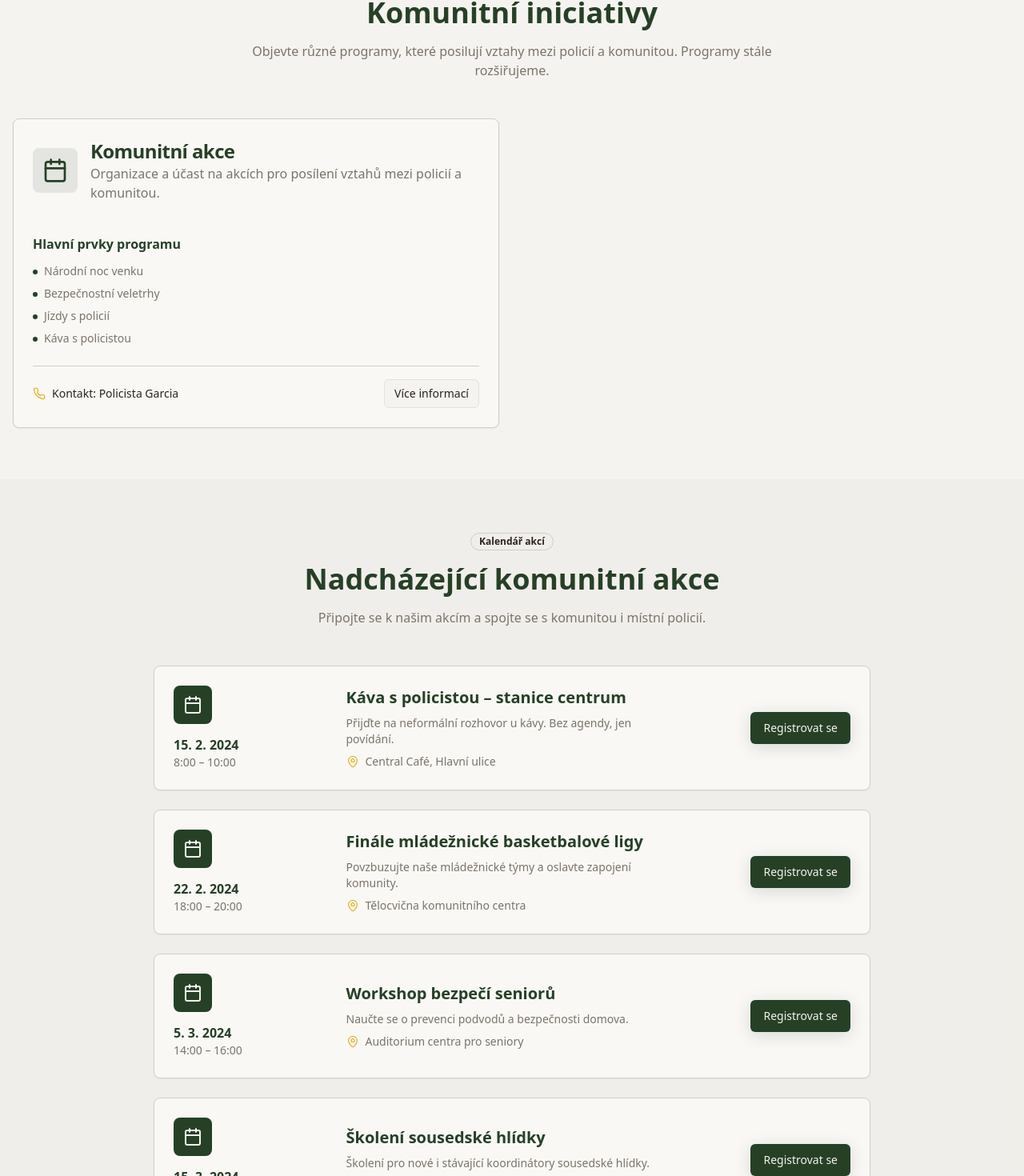
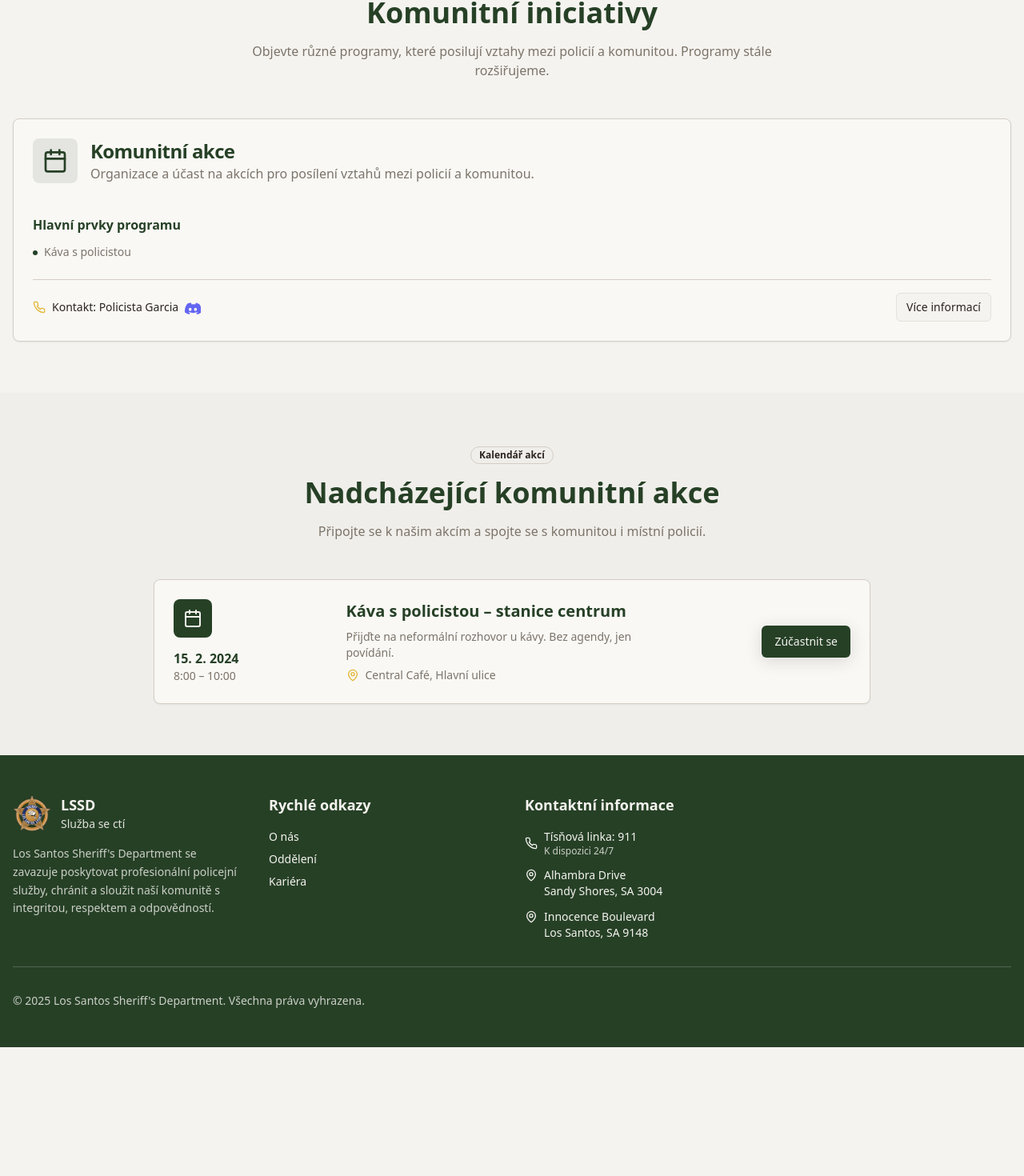
Before and after one commit to Rollazino/lssd-chronicles, a React (Vite) app: page /community in a window 1280 px wide. Shown: the part 564-2034 px from the top of the page at 80% size. After the commit the page ends 1873 px from the top, so only its background shows below. Built offline with nearby package versions, Linux system fonts and the light colour scheme.

Commit message:
programy
opet trochu vylepsene

```diff
--- a/src/pages/Community.tsx
+++ b/src/pages/Community.tsx
@@ -13,50 +13,112 @@ import {
 } from "lucide-react";
 import Navigation from "@/components/Navigation";
 import Footer from "@/components/Footer";
+import React, { useState } from "react";
+// Formulář pro registraci na akci s webhookem
+function EventRegistrationForm({ event, onClose }: { event: { title: string; webhook: string }; onClose: () => void }) {
+  const [name, setName] = useState("");
+  const [email, setEmail] = useState("");
+  const [discord, setDiscord] = useState("");
+  const [note, setNote] = useState("");
+  const [colleague, setColleague] = useState("");
+  const [sending, setSending] = useState(false);
+  const [sent, setSent] = useState(false);
+  const handleSubmit = async (e: React.FormEvent) => {
+    e.preventDefault();
+    setSending(true);
+    const payload = {
+      content: `Nová registrace na akci: ${event.title}\nJméno: ${name}\nEmail: ${email}\nDiscord: ${discord}\nKolega: ${colleague ? colleague : "(nevybráno)"}\nPoznámka: ${note}`
+    };
+    try {
+      await fetch(event.webhook, {
+        method: "POST",
+        headers: { "Content-Type": "application/json" },
+        body: JSON.stringify(payload)
+      });
+      setSent(true);
+    } catch {
+      alert("Nepodařilo se odeslat registraci.");
+    }
+    setSending(false);
+  };
+  if (sent) return <div className="p-4 bg-green-100 rounded">Registrace byla úspěšně odeslána!</div>;
+  return (
+    <form className="space-y-3 mt-4" onSubmit={handleSubmit}>
+  <input required className="w-full max-w-lg mx-auto p-3 border rounded text-sm" placeholder="Jméno a příjmení" value={name} onChange={e => setName(e.target.value)} />
+  <input required type="email" className="w-full max-w-lg mx-auto p-3 border rounded text-sm" placeholder="Email" value={email} onChange={e => setEmail(e.target.value)} />
+  <input className="w-full max-w-lg mx-auto p-3 border rounded text-sm" placeholder="Discord" value={discord} onChange={e => setDiscord(e.target.value)} />
+    <textarea rows={2} className="w-full max-w-lg mx-auto p-3 border rounded text-sm placeholder:text-base resize-none" placeholder={"Jméno kolegy,\nkterého byste rád/a (nepovinné)"} value={colleague} onChange={e => setColleague(e.target.value)} />
+  <textarea className="w-full max-w-lg mx-auto p-3 border rounded text-sm" placeholder="Poznámka" value={note} onChange={e => setNote(e.target.value)} />
+      <div className="flex gap-2">
+        <button type="submit" className="bg-primary text-white px-4 py-2 rounded" disabled={sending}>{sending ? "Odesílám..." : "Odeslat"}</button>
+        <button type="button" className="bg-muted px-4 py-2 rounded" onClick={onClose}>Zavřít</button>
+      </div>
+    </form>
+  );
+}
 
 const Community = () => {
+  const [showFormIndex, setShowFormIndex] = useState<number|null>(null);
   const programs = [
   /*{
     icon: Shield,
     title: "Sousedská hlídka",
     description: "Zapojení obyvatel do spolupráce s policií pro prevenci kriminality a budování bezpečnějších komunit.",
     features: ["Měsíční setkání", "Školení v prevenci kriminality", "Přímá komunikace s hlídkovými policisty", "Systém komunitních upozornění"],
-      contact: "Policista Martinez"
+    benefits: ["Zvýšení bezpečnosti v sousedství", "Lepší informovanost obyvatel", "Silnější vztahy mezi komunitou a policií", "Rychlejší reakce na podezřelé situace"],
+    contact: "Policista Martinez",
+    discord: "123456789012345678", // zde zadejte správné Discord ID
+    detail: "Sousedská hlídka je program, který umožňuje obyvatelům aktivně se podílet na bezpečnosti své čtvrti. Získáte přístup k informacím, školením a přímé komunikaci s policií."
   },
     {
       icon: GraduationCap,
       title: "Programy pro mládež",
       description: "Zapojení mladých lidí prostřednictvím vzdělávacích a volnočasových aktivit, které podporují pozitivní vztahy s policií.",
       features: ["Programy po škole", "Letní tábory", "Mentorské příležitosti", "Vzdělávací workshopy"],
-      contact: "Detektiv Johnson"
+      benefits: ["Rozvoj dovedností mladých lidí", "Prevence kriminality v mládeži", "Podpora pozitivních vzorů", "Budování důvěry mezi mládeží a policií"],
+      contact: "Detektiv Johnson",
+      discord: "234567890123456789", // zde zadejte správné Discord ID
+      detail: "Programy pro mládež pomáhají mladým lidem rozvíjet dovednosti, budovat pozitivní vztahy a získat nové zkušenosti pod vedením policie."
     },
     {
       icon: Users,
       title: "Komunitní policie",
       description: "Budování partnerství mezi policií a občany pro řešení problémů a zlepšení kvality života.",
       features: ["Pravidelná komunitní fóra", "Partnerství pro řešení problémů", "Programy pěších hlídek", "Setkání s občany"],
-      contact: "Poručík Davis"
+      benefits: ["Lepší komunikace mezi policií a občany", "Efektivnější řešení místních problémů", "Zvýšení důvěry v policii", "Zlepšení kvality života v komunitě"],
+      contact: "Poručík Davis",
+      discord: "345678901234567890", // zde zadejte správné Discord ID
+      detail: "Komunitní policie je zaměřena na spolupráci s občany, řešení místních problémů a zlepšení kvality života v komunitě."
     },
     {
       icon: Heart,
       title: "Bezpečí seniorů",
       description: "Speciální programy zaměřené na ochranu a podporu našich seniorů.",
       features: ["Bezpečnostní kontroly domovů", "Vzdělávání o prevenci podvodů", "Programy zdravotních upozornění", "Pravidelné kontroly pohody"],
-      contact: "Policista Thompson"
+      benefits: ["Větší bezpečí pro seniory", "Prevence podvodů a nebezpečí", "Podpora zdraví a pohody", "Zvýšení informovanosti seniorů"],
+      contact: "Policista Thompson",
+      discord: "456789012345678901", // zde zadejte správné Discord ID
+      detail: "Program Bezpečí seniorů poskytuje podporu, vzdělávání a pravidelné kontroly pro seniory, aby se cítili bezpečně a informovaně."
     },
     {
       icon: Building,
       title: "Partnerství s podniky",
       description: "Spolupráce s místními podniky na vytvoření bezpečnějších obchodních oblastí a prevenci kriminality.",
       features: ["Bezpečnostní konzultace", "Školení zaměstnanců", "Rychlé reakční protokoly", "Plánování prevence kriminality"],
-      contact: "Seržant Wilson"
+      benefits: ["Bezpečnější obchodní oblasti", "Lepší připravenost zaměstnanců", "Rychlejší reakce na incidenty", "Snížení kriminality v podnikání"],
+      contact: "Seržant Wilson",
+      discord: "567890123456789012", // zde zadejte správné Discord ID
+    detail: "Partnerství s podniky pomáhá zvyšovat bezpečnost v obchodních oblastech prostřednictvím konzultací, školení a prevence."
   },*/
   {
     icon: Calendar,
     title: "Komunitní akce",
     description: "Organizace a účast na akcích pro posílení vztahů mezi policií a komunitou.",
-      features: ["Národní noc venku", "Bezpečnostní veletrhy", "Jízdy s policií", "Káva s policistou"],
-      contact: "Policista Garcia"
+    features: ["Káva s policistou"],
+    benefits: ["Možnost osobního kontaktu s policisty v přátelské atmosféře", "Rychlejší předávání podnětů a zpětné vazby", "Posílení pocitu bezpečí a důvěry", "Podpora spolupráce mezi občany a policií při řešení lokálních problémů"],
+    contact: "Policista Garcia",
+    discord: "1", // zde zadejte správné Discord ID
+    detail: "Cílem programu je budování důvěry, otevřená komunikace a posílení vzájemného porozumění mezi policií a komunitou. Akce mají neformální charakter, aby lidé mohli policisty poznat i mimo služební rámec."
   }
   ];
 
@@ -66,28 +128,8 @@ const Community = () => {
       title: "Káva s policistou – stanice centrum",
       time: "8:00 – 10:00",
       location: "Central Café, Hlavní ulice",
-      description: "Přijďte na neformální rozhovor u kávy. Bez agendy, jen povídání."
-    },
-    {
-      date: "2024-02-22",
-      title: "Finále mládežnické basketbalové ligy",
-      time: "18:00 – 20:00",
-      location: "Tělocvična komunitního centra",
-      description: "Povzbuzujte naše mládežnické týmy a oslavte zapojení komunity."
-    },
-    {
-      date: "2024-03-05",
-      title: "Workshop bezpečí seniorů",
-      time: "14:00 – 16:00",
-      location: "Auditorium centra pro seniory",
-      description: "Naučte se o prevenci podvodů a bezpečnosti domova."
-    },
-    {
-      date: "2024-03-15",
-      title: "Školení sousedské hlídky",
-      time: "19:00 – 21:00",
-      location: "Konferenční místnost policejní stanice",
-      description: "Školení pro nové i stávající koordinátory sousedské hlídky."
+      description: "Přijďte na neformální rozhovor u kávy. Bez agendy, jen povídání.",
+      webhook: "https://discord.com/api/webhooks/1422606074003066987/50G_RxkOhLyahIvhCgG36bXgErFgFBgc55__qT7LMEUxAgpJ-E8yd1m4K7AmQbvmXe7f" // upravte dle potřeby
     }
   ];
 
@@ -122,8 +164,10 @@ const Community = () => {
             </p>
           </div>
 
-          <div className="grid grid-cols-1 lg:grid-cols-2 gap-8">
-            {programs.map((program, index) => (
+          <div className="grid grid-cols-1 lg:grid-cols-1 gap-8">
+            {programs.map((program, index) => {
+              const [showDetail, setShowDetail] = useState(false);
+              return (
                 <Card key={index} className="hover:shadow-lg transition-shadow">
                   <CardHeader>
                     <div className="flex items-center space-x-4 mb-4">
@@ -155,14 +199,54 @@ const Community = () => {
                       <div className="flex items-center space-x-2">
                         <Phone className="h-4 w-4 text-accent" />
                         <span className="text-sm font-medium">Kontakt: {program.contact}</span>
+                        {program.discord && (
+                          <a
+                            href={`https://discord.com/users/${program.discord}`}
+                            target="_blank"
+                            rel="noopener noreferrer"
+                            title="Otevřít Discord chat"
+                            className="ml-2"
+                          >
+                            <svg xmlns="http://www.w3.org/2000/svg" viewBox="0 0 24 24" fill="currentColor" className="w-5 h-5 text-indigo-500 hover:text-indigo-700 inline-block align-middle">
+                              <path d="M20.317 4.369A19.791 19.791 0 0 0 16.885 3.1a.084.084 0 0 0-.09.042c-.388.676-.822 1.557-1.13 2.25a18.364 18.364 0 0 0-5.29 0c-.308-.693-.742-1.574-1.13-2.25a.084.084 0 0 0-.09-.042A19.736 19.736 0 0 0 3.683 4.369a.078.078 0 0 0-.035.028C.533 8.725-.32 13.01.099 17.255a.082.082 0 0 0 .031.056c2.137 1.57 4.213 2.527 6.29 3.158a.084.084 0 0 0 .091-.027c.484-.662.917-1.36 1.293-2.084a.08.08 0 0 0-.045-.112c-.684-.26-1.334-.577-1.965-.936a.084.084 0 0 1-.008-.139c.132-.099.263-.2.391-.304a.08.08 0 0 1 .086-.01c4.073 1.86 8.457 1.86 12.49 0a.08.08 0 0 1 .087.009c.128.104.259.205.391.304a.084.084 0 0 1-.007.139c-.632.359-1.282.676-1.966.936a.08.08 0 0 0-.044.113c.377.723.81 1.421 1.293 2.083a.084.084 0 0 0 .092.028c2.077-.631 4.153-1.588 6.29-3.158a.082.082 0 0 0 .031-.056c.5-5.177-.838-9.418-3.548-12.858a.067.067 0 0 0-.034-.028zM8.02 15.331c-1.183 0-2.156-1.085-2.156-2.419 0-1.333.955-2.418 2.156-2.418 1.21 0 2.174 1.095 2.156 2.418 0 1.334-.955 2.419-2.156 2.419zm7.974 0c-1.183 0-2.156-1.085-2.156-2.419 0-1.333.955-2.418 2.156-2.418 1.21 0 2.174 1.095 2.156 2.418 0 1.334-.955 2.419-2.156 2.419z" />
+                            </svg>
+                          </a>
+                        )}
                       </div>
-                    <Button variant="outline" size="sm">
-                      Více informací
+                      <Button variant="outline" size="sm" onClick={() => setShowDetail(!showDetail)}>
+                        {showDetail ? "Méně informací" : "Více informací"}
                       </Button>
                     </div>
+                    {showDetail && (
+                      <div className="mt-4 p-4 bg-accent/10 rounded space-y-4">
+                        <p>{program.detail}</p>
+                        {program.features && (
+                          <div>
+                            <h4 className="font-semibold text-primary mb-2">Hlavní prvky programu</h4>
+                            <ul className="list-disc ml-6 text-muted-foreground">
+                              {program.features.map((feature, i) => (
+                                <li key={i}>{feature}</li>
+                              ))}
+                            </ul>
+                          </div>
+                        )}
+                        {program.detail && (
+                          <div>
+                            <h4 className="font-semibold text-primary mb-2">Přínosy pro komunitu</h4>
+                            <ul className="list-disc ml-6 text-muted-foreground">
+                              {/* Pokud máte pole benefits, použijte program.benefits.map. Jinak upravte zde. */}
+                              {program.benefits && program.benefits.map((benefit, i) => (
+                                <li key={i}>{benefit}</li>
+                              ))}
+                            </ul>
+                          </div>
+                        )}
+                      </div>
+                    )}
                   </CardContent>
                 </Card>
-            ))}
+              );
+            })}
           </div>
         </div>
       </section>
@@ -204,9 +288,13 @@ const Community = () => {
                         </div>
                       </div>
                       <div className="text-center md:text-right">
-                        <Button>
-                          Registrovat se
+                        {showFormIndex === index ? (
+                          <EventRegistrationForm event={event} onClose={() => setShowFormIndex(null)} />
+                        ) : (
+                          <Button onClick={() => setShowFormIndex(index)}>
+                            Zúčastnit se
                           </Button>
+                        )}
                       </div>
                     </div>
                   </CardContent>
@@ -218,6 +306,7 @@ const Community = () => {
       </section>
 
       {/* Get Involved */}
+      {/*
       <section className="py-16 bg-background">
         <div className="container mx-auto px-4">
           <div className="max-w-4xl mx-auto text-center">
@@ -273,6 +362,7 @@ const Community = () => {
           </div>
         </div>
       </section>
+      */}
 
       <Footer />
     </div>
```
Lines whose indentation alone changed are shown as unchanged.
